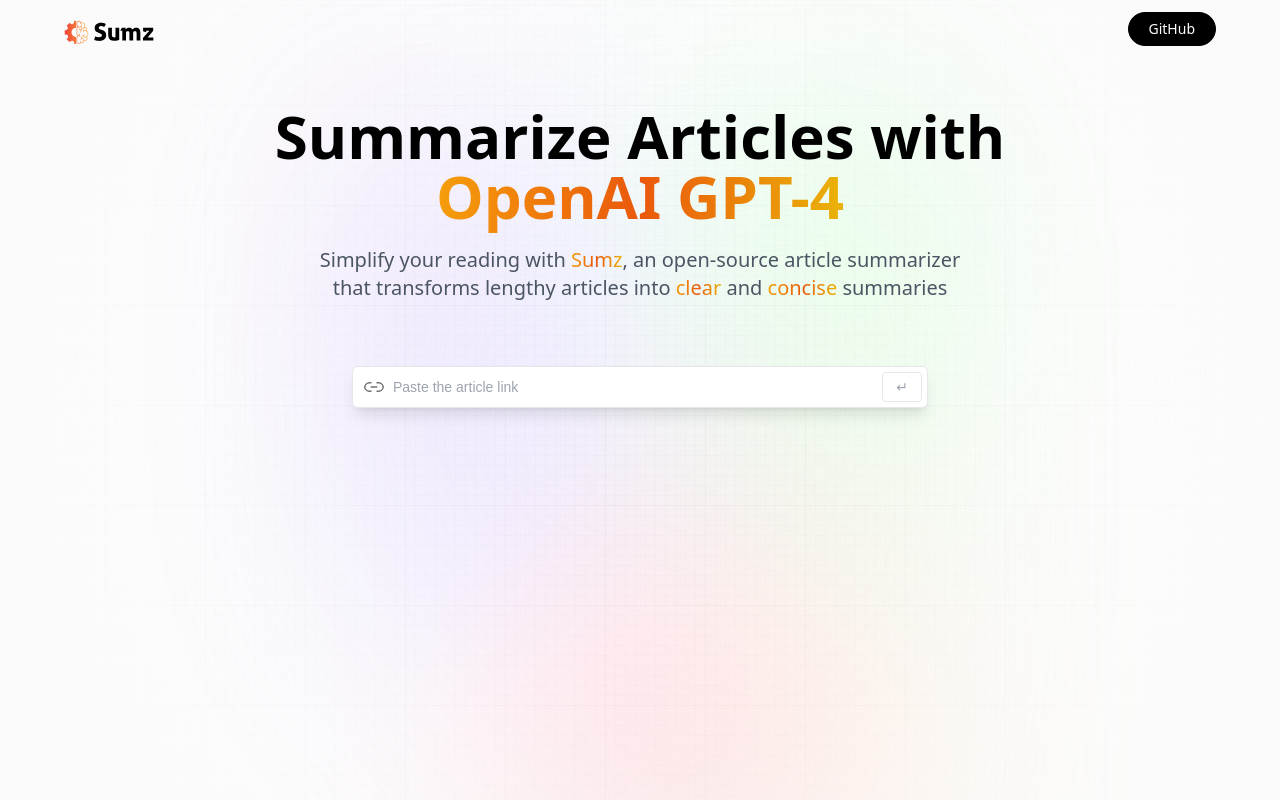
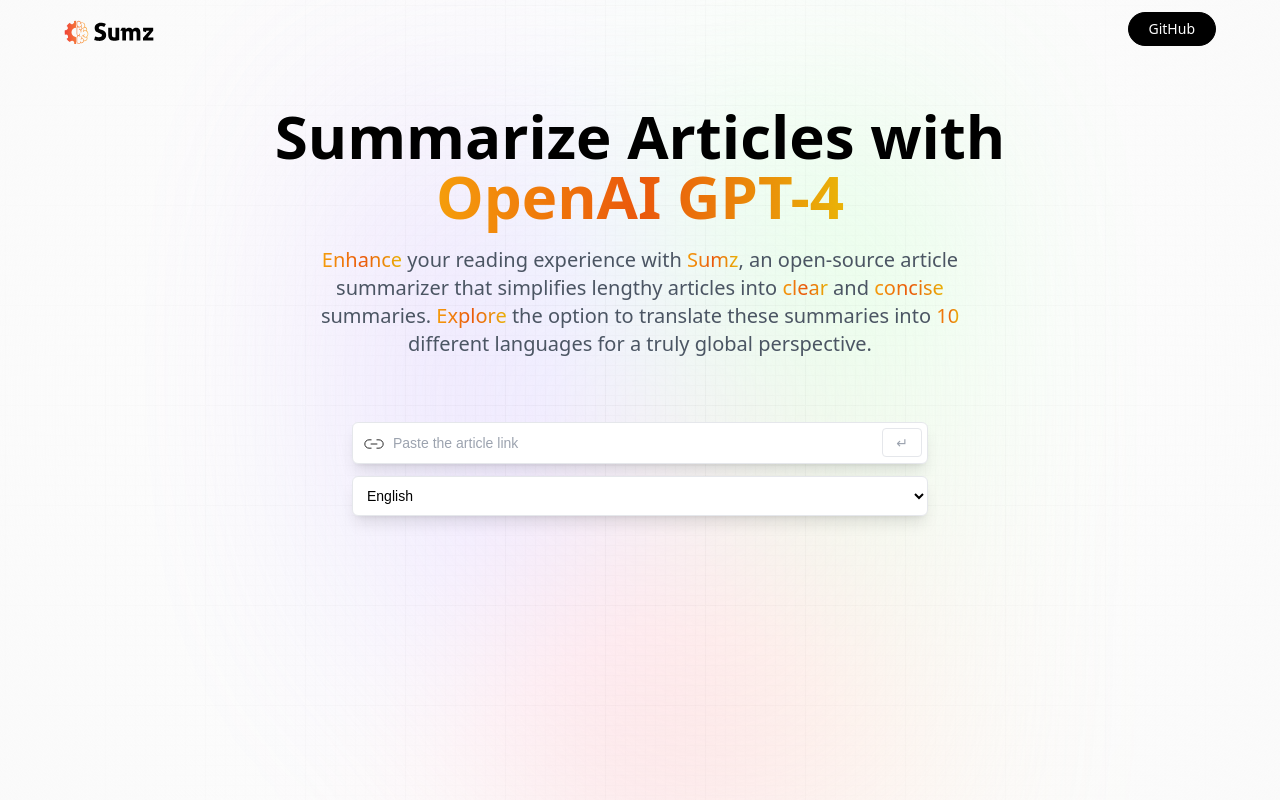
Before and after one commit to Ahmad-Maartmesrini/ai_summraizer, a React (Vite) app: page / in a window 1280 px wide. Built offline with nearby package versions, Linux system fonts and the light colour scheme; a web font is replaced by a local one.

Commit message:
add translate feature
Add translation feature to Sumz for multilingual summaries

```diff
--- a/src/App.css
+++ b/src/App.css
@@ -96,7 +96,7 @@
 }
 
 .submit_btn {
-  @apply hover:border-gray-700 hover:text-gray-700 absolute inset-y-0 right-0 my-1.5 mr-1.5 flex w-10 items-center justify-center rounded border border-gray-200 font-sans text-sm font-medium text-gray-400;
+  @apply hover:border-gray-700 hover:text-gray-700 absolute inset-y-0 right-0 top-0 bottom-[53px] my-1.5 mr-1.5 flex w-10 items-center justify-center rounded border border-gray-200 font-sans text-sm font-medium text-gray-400;
 }
 
 .link_card {
@@ -114,3 +114,7 @@
 .summary_box {
   @apply rounded-xl border border-gray-200 bg-white/20 shadow-[inset_10px_-50px_94px_0_rgb(199,199,199,0.2)] backdrop-blur p-4;
 }
+
+.lang_input {
+  @apply block w-full rounded-md border border-gray-200 bg-white py-2.5 pr-12 text-sm shadow-lg font-satoshi font-medium focus:border-black focus:outline-none focus:ring-0;
+}
--- a/src/components/Demo.jsx
+++ b/src/components/Demo.jsx
@@ -10,6 +10,7 @@
   });
   const [allArticles, setAllArticles] = useState([]);
   const [copied, setCopied] = useState("");
+  const [language, setLanguage] = useState("en");
 
   // RTK lazy query
   const [getSummary, { error, isFetching }] = useLazyGetSummaryQuery();
@@ -34,7 +35,11 @@
 
     if (existingArticle) return setArticle(existingArticle);
 
-    const { data } = await getSummary({ articleUrl: article.url });
+    const { data } = await getSummary({
+      articleUrl: article.url,
+      language: language,
+    });
+
     if (data?.summary) {
       const newArticle = { ...article, summary: data.summary };
       const updatedAllArticles = [newArticle, ...allArticles];
@@ -64,13 +69,13 @@
       {/* Search */}
       <div className="flex flex-col w-full gap-2">
         <form
-          className="relative flex justify-center items-center"
+          className="relative flex flex-col gap-3 justify-center items-center"
           onSubmit={handleSubmit}
         >
           <img
             src={linkIcon}
             alt="link-icon"
-            className="absolute left-0 my-2 ml-3 w-5"
+            className="absolute left-0 my-2 ml-3 w-5 top-[4px]"
           />
 
           <input
@@ -88,6 +93,24 @@
           >
             <p>↵</p>
           </button>
+          <select
+            id="countries"
+            className="lang_input p-2.5"
+            onChange={(e) => setLanguage(e.target.value)}
+          >
+            <option value="en">English</option>
+            <option disabled>─────────</option>
+            <option value="ar">Arabic</option>
+            <option value="zh">Chinese</option>
+            <option value="de">Deutsch</option>
+            <option value="es">Espa&#241;ol</option>
+            <option value="fr">Fran&#231;ais</option>
+            <option value="hi">Hindi</option>
+            <option value="it">Italian</option>
+            <option value="ja">Japanese</option>
+            <option value="pt">Portugu&#234;s</option>
+            <option value="ru">Russian</option>
+          </select>
         </form>
 
         {/* Browse History */}
--- a/src/components/Hero.jsx
+++ b/src/components/Hero.jsx
@@ -20,10 +20,14 @@
         <span className="orange_gradient">OpenAI GPT-4</span>
       </h1>
       <h2 className="desc">
-        Simplify your reading with <span className="orange_gradient">Sumz</span>
-        , an open-source article summarizer that transforms lengthy articles
-        into <span className="orange_gradient">clear</span> and{" "}
-        <span className="orange_gradient">concise</span> summaries
+        <span className="orange_gradient">Enhance</span> your reading experience
+        with <span className="orange_gradient">Sumz</span>, an open-source
+        article summarizer that simplifies lengthy articles into{" "}
+        <span className="orange_gradient">clear</span> and{" "}
+        <span className="orange_gradient">concise</span> summaries.{" "}
+        <span className="orange_gradient">Explore</span> the option to translate
+        these summaries into <span className="orange_gradient">10</span>{" "}
+        different languages for a truly global perspective.
       </h2>
     </header>
   );
--- a/src/services/article.js
+++ b/src/services/article.js
@@ -18,7 +18,9 @@
   endpoints: (builder) => ({
     getSummary: builder.query({
       query: (params) =>
-        `summarize?url=${encodeURIComponent(params.articleUrl)}&length=3`,
+        `summarize?url=${encodeURIComponent(params.articleUrl)}&length=3&lang=${
+          params.language
+        }`,
     }),
   }),
 });
```
